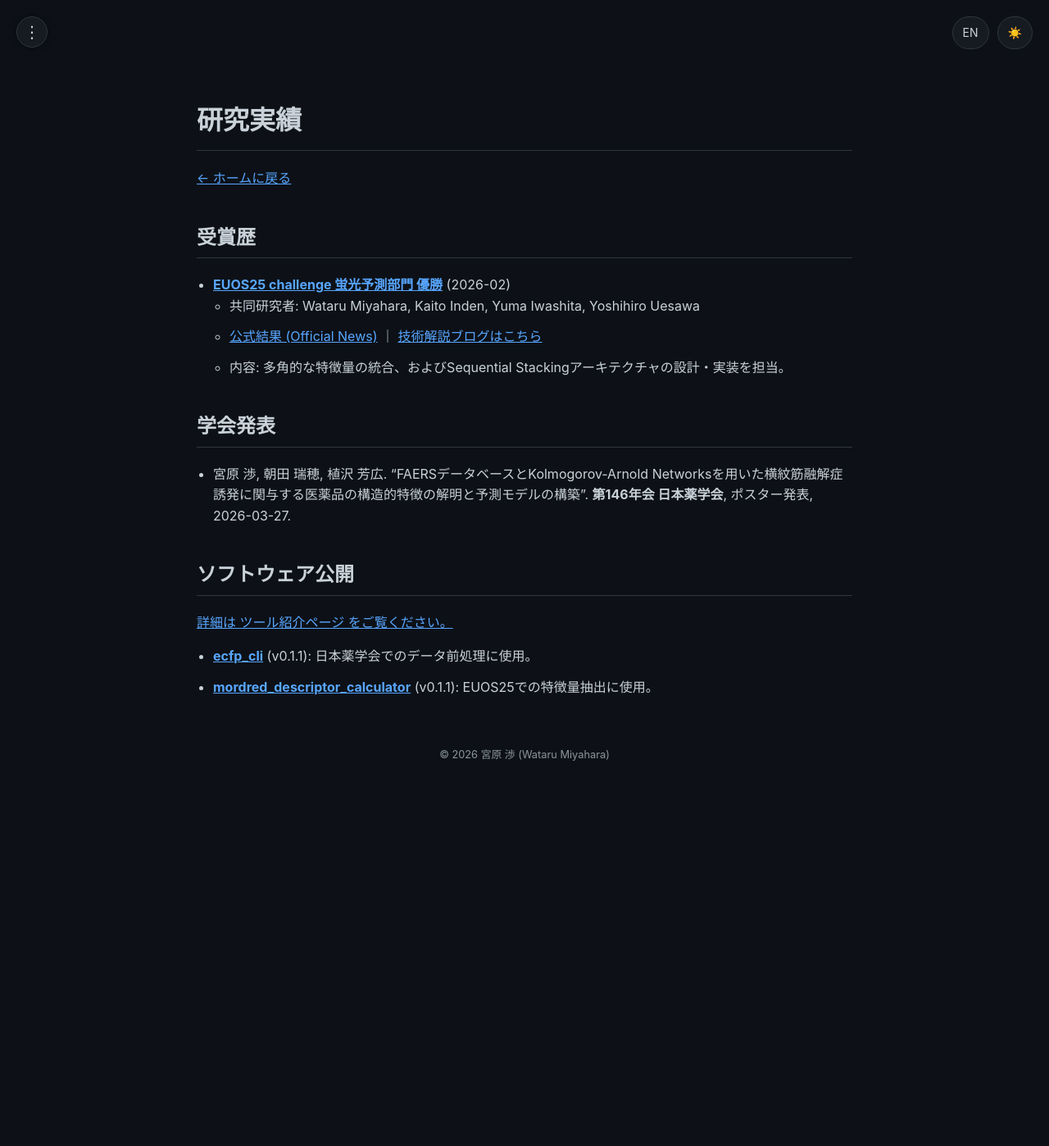
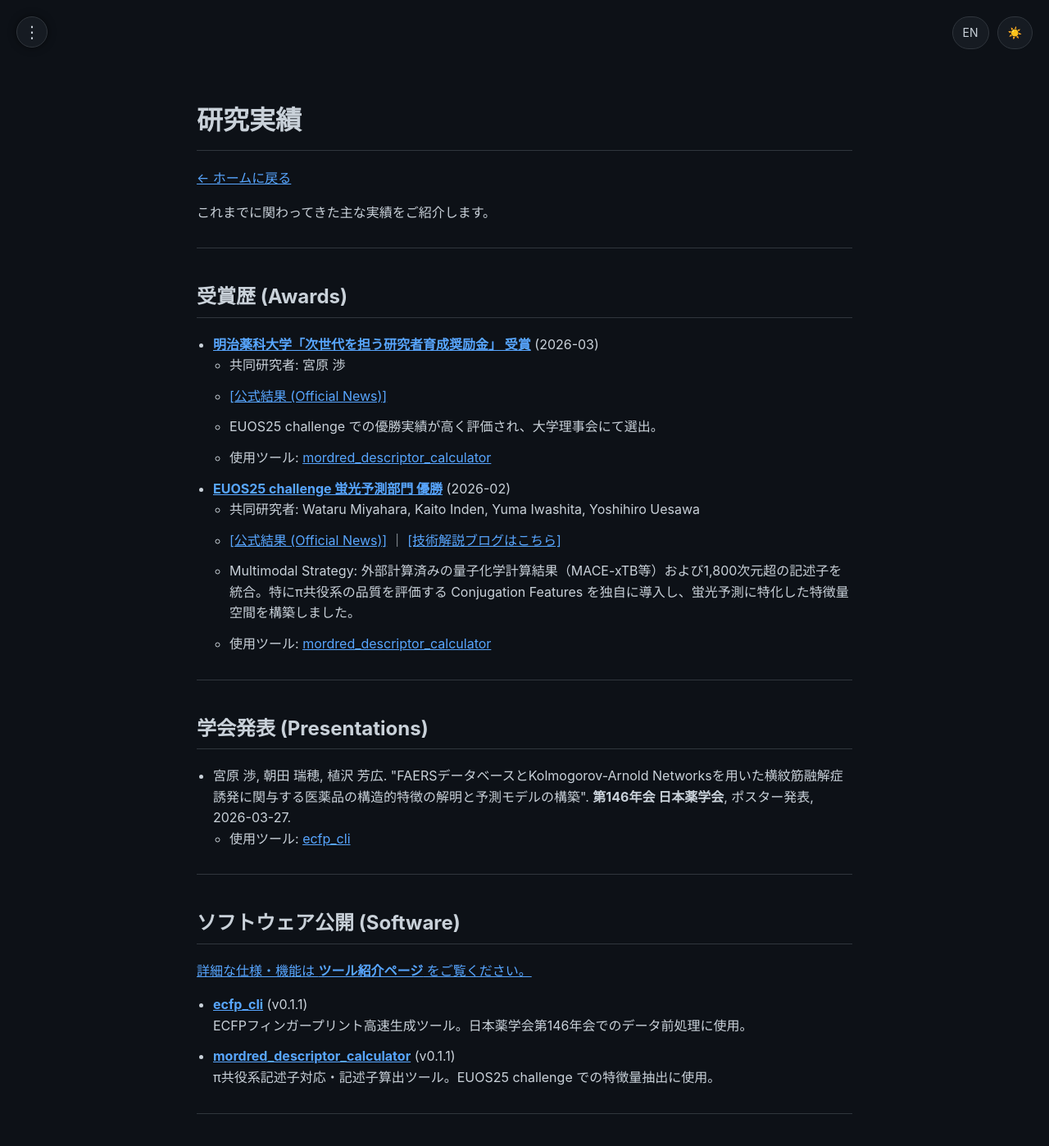
Before and after one commit to 377H-Miru/377H-Miru.github.io, a Jekyll site: the page built from achievements.md, in a window 1280 px wide and 1400 px high. Shown: the whole window at 82% size. Built offline with Jekyll 4.4.1, drawn with Linux system fonts in a browser that asks for light colours; some of the changed text lies outside the part shown.

Commit message:
Update Achievement: Correct incentive award name and add Toxicology Society membership

```diff
--- a/_data/achievements.json
+++ b/_data/achievements.json
@@ -1,15 +1,15 @@
 {
   "awards": [
     {
-      "title_ja": "明治薬科大学 奨励金 受賞",
-      "title_en": "Meiji Pharmaceutical University Research Incentive Award",
+      "title_ja": "明治薬科大学「次世代を担う研究者育成奨励金」 受賞",
+      "title_en": "Meiji Pharmaceutical University 'Next-Generation Researcher Development Incentive Award'",
       "date": "2026-03",
       "url": "https://www.my-pharm.ac.jp/",
       "result_url": "https://www.my-pharm.ac.jp/",
       "authors_ja": "宮原 渉",
       "authors_en": "Wataru Miyahara",
-      "description_ja": "学業および研究活動の成果が評価され、大学理事会にて選出。 (Awarded for outstanding academic and research performance by the Board of Trustees.)",
-      "description_en": "Selected by the Board of Trustees in recognition of outstanding academic and research achievements."
+      "description_ja": "EUOS25 challenge での優勝実績が高く評価され、大学理事会にて選出。",
+      "description_en": "Selected by the Board of Trustees in recognition of winning the EUOS25 challenge."
     },
     {
       "title_ja": "EUOS25 challenge 蛍光予測部門 優勝",
@@ -41,6 +41,10 @@
     {
       "name_ja": "日本薬学会 (The Pharmaceutical Society of Japan)",
       "name_en": "The Pharmaceutical Society of Japan"
+    },
+    {
+      "name_ja": "日本毒性学会 (The Japanese Society of Toxicology) - 2026年5月加入予定",
+      "name_en": "The Japanese Society of Toxicology (Joining May 2026)"
     }
   ],
   "publications": [],
--- a/achievements.md
+++ b/achievements.md
@@ -4,19 +4,86 @@
 lang: ja
 permalink: /achievements/
 ---
-# 研究実績
-[← ホームに戻る](/)
 
-## 受賞歴
-- **[EUOS25 challenge 蛍光予測部門 優勝](https://ochem.eu/static/challenge2025.do)** (2026-02)
-    - 共同研究者: Wataru Miyahara, Kaito Inden, Yuma Iwashita, Yoshihiro Uesawa
-    - [公式結果 (Official News)](https://www.eu-openscreen.eu/resources/eu-openscreen-news/ansicht/eu-openscreen-and-slas-announce-winners-of-the-second-joint-machine-learning-challenge-at-slas-2026.html) ｜ [技術解説ブログはこちら](/posts/2026-02-25-euos25-review)
-    - 内容: 多角的な特徴量の統合、およびSequential Stackingアーキテクチャの設計・実装を担当。
+{% assign data = site.data.achievements %}
 
-## 学会発表
-- 宮原 渉, 朝田 瑞穂, 植沢 芳広. "FAERSデータベースとKolmogorov-Arnold Networksを用いた横紋筋融解症誘発に関与する医薬品の構造的特徴の解明と予測モデルの構築". **第146年会 日本薬学会**, ポスター発表, 2026-03-27.
+<h1>研究実績</h1>
 
-## ソフトウェア公開
-[詳細は ツール紹介ページ をご覧ください。](/tools/)
-- **[ecfp_cli](https://github.com/377H-Miru/ecfp_cli)** (v0.1.1): 日本薬学会でのデータ前処理に使用。
-- **[mordred_descriptor_calculator](https://github.com/377H-Miru/mordred_descriptor_calculator)** (v0.1.1): EUOS25での特徴量抽出に使用。
+<p><a href="/">← ホームに戻る</a></p>
+
+<p>これまでに関わってきた主な実績をご紹介します。</p>
+
+<hr>
+
+<h2>受賞歴 (Awards)</h2>
+<ul>
+{% for award in data.awards %}
+    <li>
+        <b><a href="{{ award.url }}" target="_blank">{{ award.title_ja }}</a></b> ({{ award.date }})
+        <ul>
+            <li>共同研究者: {{ award.authors_ja }}</li>
+            <li><a href="{{ award.result_url }}" target="_blank">[公式結果 (Official News)]</a>
+            {% if award.blog_url %}｜ <a href="{{ award.blog_url }}">[技術解説ブログはこちら]</a>{% endif %}</li>
+            <li>{{ award.description_ja }}</li>
+            <li>使用ツール: <a href="/tools/">mordred_descriptor_calculator</a></li>
+        </ul>
+    </li>
+{% endfor %}
+</ul>
+
+<hr>
+
+<h2>学会発表 (Presentations)</h2>
+<ul>
+{% for pres in data.presentations %}
+    <li>
+        {{ pres.authors_ja }}. "{{ pres.title_ja }}". <b>{{ pres.event_ja }}</b>, {{ pres.role_ja }}, {{ pres.date }}.
+        <ul>
+            <li>使用ツール: <a href="/tools/">ecfp_cli</a></li>
+        </ul>
+    </li>
+{% endfor %}
+</ul>
+
+<hr>
+
+{% if data.publications.size > 0 %}
+<h2>論文 (Publications)</h2>
+<ul>
+{% for pub in data.publications %}
+    <li>{{ pub.authors_ja }}. "{{ pub.title_ja }}". <i>{{ pub.journal_ja }}</i>, {{ pub.year }}. <a href="{{ pub.url }}" target="_blank">[{{ pub.doi }}]</a></li>
+{% endfor %}
+</ul>
+<hr>
+{% endif %}
+
+<h2>ソフトウェア公開 (Software)</h2>
+<p><a href="/tools/">詳細な仕様・機能は <b>ツール紹介ページ</b> をご覧ください。</a></p>
+<ul>
+    <li>
+        <b><a href="https://github.com/377H-Miru/ecfp_cli" target="_blank">ecfp_cli</a></b> (v0.1.1)
+        <br>ECFPフィンガープリント高速生成ツール。日本薬学会第146年会でのデータ前処理に使用。
+    </li>
+    <li>
+        <b><a href="https://github.com/377H-Miru/mordred_descriptor_calculator" target="_blank">mordred_descriptor_calculator</a></b> (v0.1.1)
+        <br>π共役系記述子対応・記述子算出ツール。EUOS25 challenge での特徴量抽出に使用。
+    </li>
+</ul>
+
+<hr>
+
+<h2>所属学会 (Professional Memberships)</h2>
+<ul>
+{% for member in data.memberships %}
+    <li>{{ member.name_ja }}</li>
+{% endfor %}
+</ul>
+
+<hr>
+
+<h2>学歴・略歴 (Education)</h2>
+<ul>
+{% for edu in data.education %}
+    <li>{{ edu.period_ja }}: {{ edu.institution_ja }}</li>
+{% endfor %}
+</ul>
```
Also changed, not shown: en/achievements.md (+14 -5 lines).
